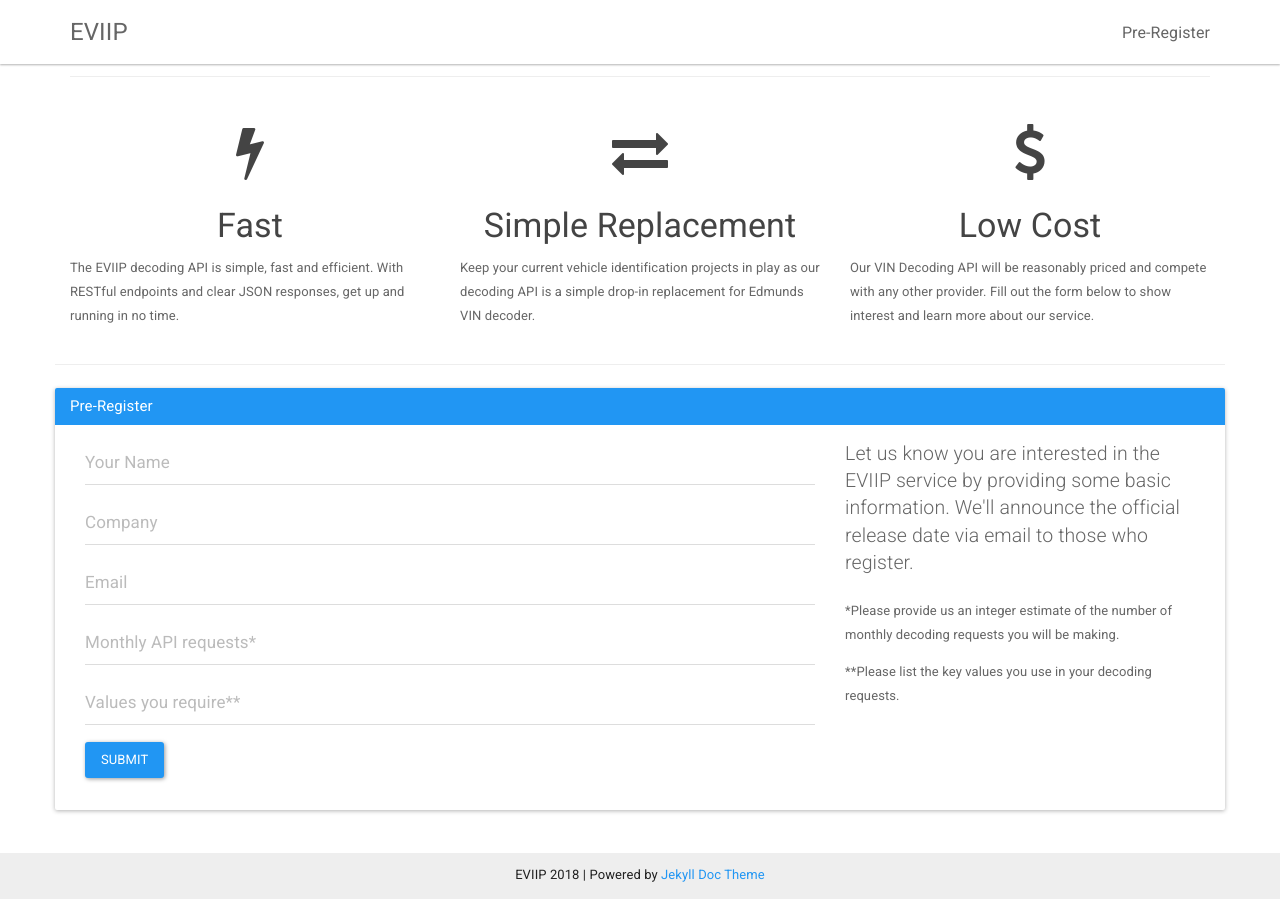
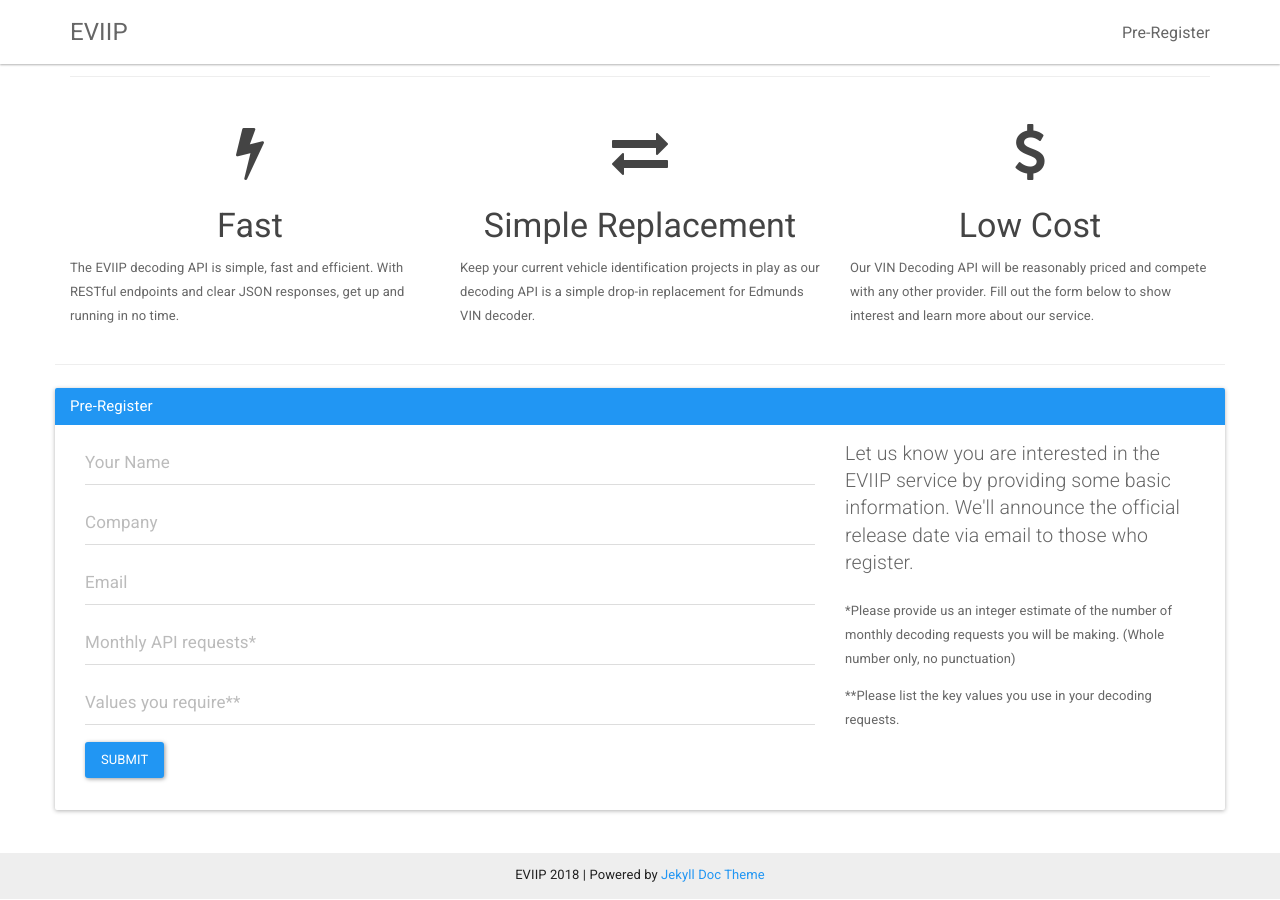
Before and after one commit to eviip/eviip.github.io, a Jekyll site: the page built from index.html, in a window 1280 px wide and 900 px high, scrolled down 774 px. Built offline with Jekyll 4.4.1, drawn with Linux system fonts in a browser that asks for light colours; nearby versions of some CDN libraries; some of the changed lines change nothing that is shown.

Commit message:
Add tracking
Add google analytics.
Fix the form validation for number of requests.

```diff
--- a/_layouts/default.html
+++ b/_layouts/default.html
@@ -15,6 +15,16 @@
 
     {% include footer.html %}
     {% include js_files.html %}
+    <!-- Global site tag (gtag.js) - Google Analytics -->
+<script async src="https://www.googletagmanager.com/gtag/js?id=UA-112982539-1"></script>
+<script>
+  window.dataLayer = window.dataLayer || [];
+  function gtag(){dataLayer.push(arguments);}
+  gtag('js', new Date());
+
+  gtag('config', 'UA-112982539-1');
+</script>
+
 </body>
 
 </html>
--- a/index.html
+++ b/index.html
@@ -78,7 +78,7 @@
                     </div>
                     <div class="form-group">
                         <div class="input-group-lg">
-                            <input type="text" class="form-control" placeholder="Monthly API requests*" name="requests" id="requests" pattern="^\d+$" required>
+                            <input type="text" class="form-control" placeholder="Monthly API requests*" name="requests" id="requests" pattern="^\S+$" required>
                         </div>
                     </div>
                     <div class="form-group">
@@ -95,7 +95,7 @@
                 </div>
                 <div class="col-md-4">
                     <p class="lead">Let us know you are interested in the EVIIP service by providing some basic information. We'll announce the official release date via email to those who register.</p>
-                    <p>*Please provide us an integer estimate of the number of monthly decoding requests you will be making. </p>
+                    <p>*Please provide us an integer estimate of the number of monthly decoding requests you will be making. (Whole number only, no punctuation)</p>
                     <p>**Please list the key values you use in your decoding requests. </p>
                     <div class="response-success" style="display:none;">
                         <p class="lead text-success">Your response has been received! We will contact you with more details about EVIIP as the launch date approaches. Thanks!</p>
--- a/js/main.js
+++ b/js/main.js
@@ -33,3 +33,13 @@
     });
   });
 });
+
+var email = document.getElementById('requests');
+
+email.addEventListener('input', function (event) {
+  if (email.validity.typeMismatch) {
+    email.setCustomValidity('Enter an integer with no punctuation.');
+  } else {
+    email.setCustomValidity('');
+  }
+});
```
Also changed, not shown: 5 other files.
